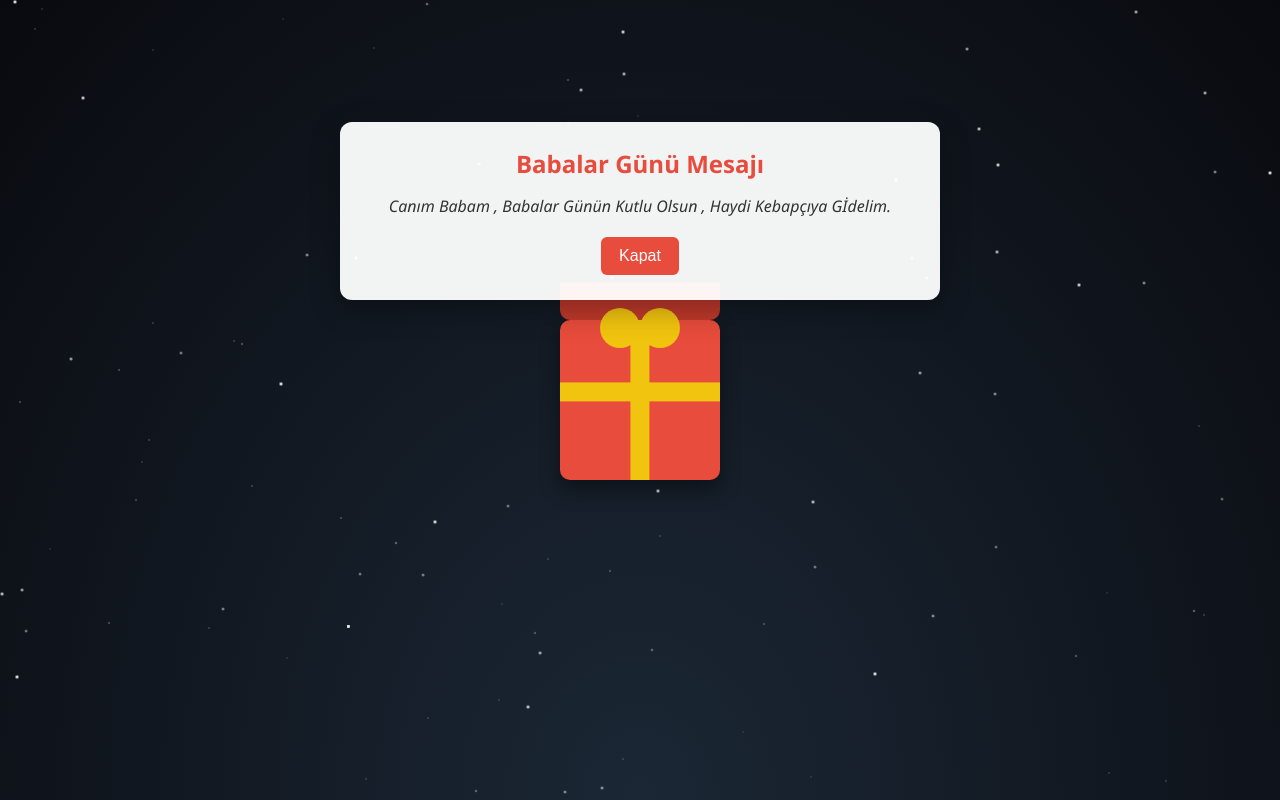
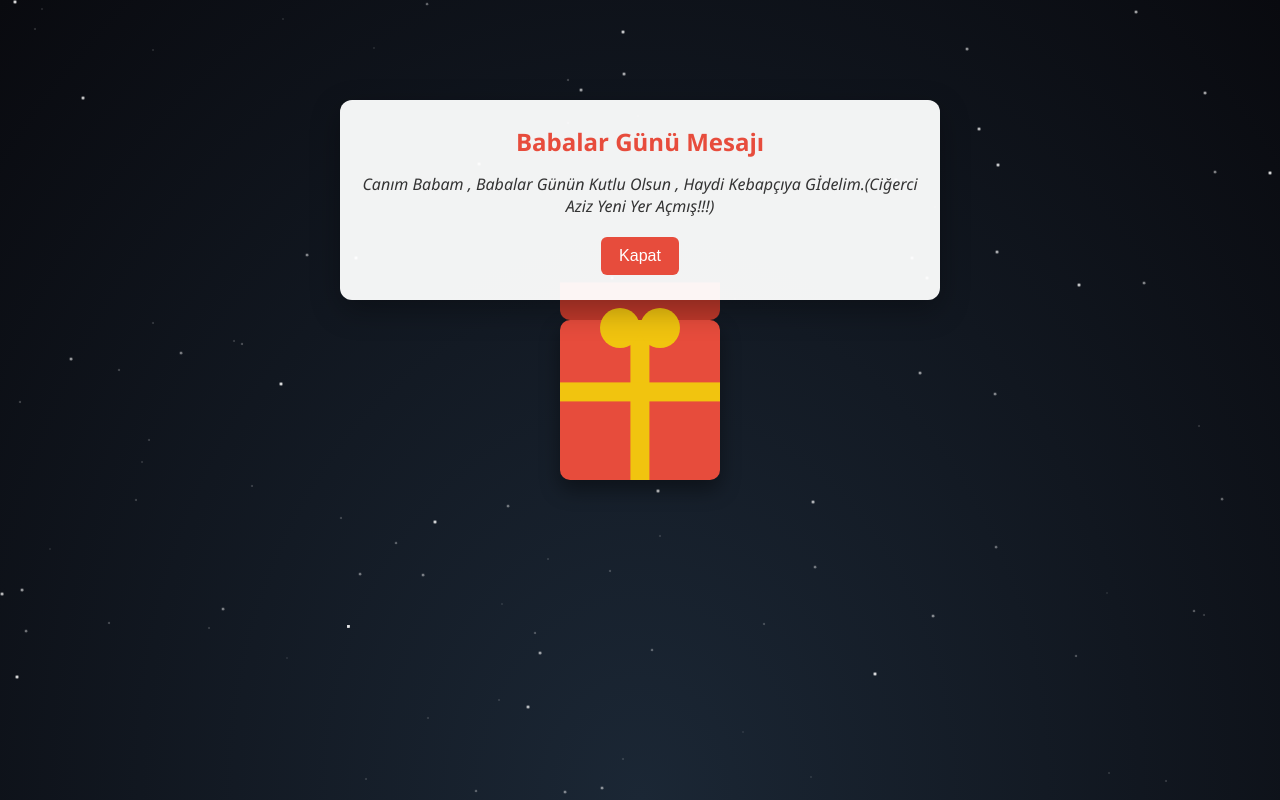
Before and after one commit to Musti-2638/Babalar_gunu, a plain HTML site: page index.html in a window 1280 px wide. Both pictures are taken after a click on the element 640 px from the left and 400 px from the top of the page. Drawn offline with Linux system fonts and the light colour scheme.

Commit message:
Update index.html

```diff
--- a/index.html
+++ b/index.html
@@ -206,7 +206,7 @@
   <div class="centered">
     <div class="message-box" id="message">
       <h1>Babalar Günü Mesajı</h1>
-      <p>Canım Babam , Babalar Günün Kutlu Olsun , Haydi Kebapçıya Gİdelim.</p>
+      <p>Canım Babam , Babalar Günün Kutlu Olsun , Haydi Kebapçıya Gİdelim.(Ciğerci Aziz Yeni Yer Açmış!!!)</p>
       <button class="close-btn" onclick="closeGift()">Kapat</button>
     </div>
 
```
